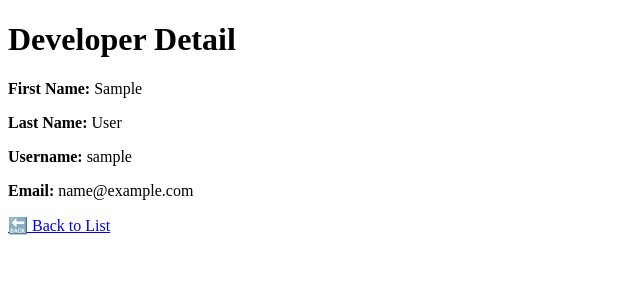
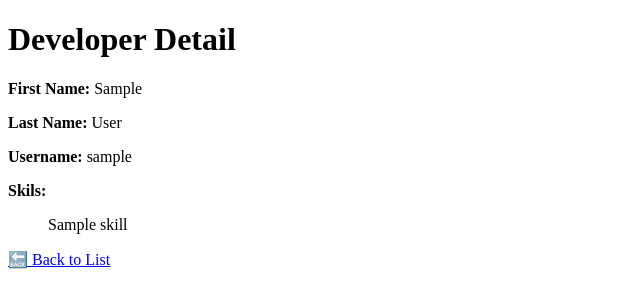
Before and after one commit to TechStack-Backend/student_Alireza_Mortaji, a Django app: template task2/Developers/templates/Developers/developer_cv.html in a window 1280 px wide. Shown: the top 308 px of the page, without its empty margins (0-640 px from the left). Run offline with Django 5.2, Linux system fonts and the light colour scheme; the template is opened without the code that fills it: most values are stand-ins (such as "Sample title", 1, 10 or a date in 2020).

Commit message:
<fix>(task_2): implemented view functions

```diff
--- a/task2/Developers/templates/Developers/developer_cv.html
+++ b/task2/Developers/templates/Developers/developer_cv.html
@@ -9,7 +9,11 @@
   <p><strong>First Name:</strong> {{ developer.first_name }}</p>
   <p><strong>Last Name:</strong> {{ developer.last_name }}</p>
   <p><strong>Username:</strong> {{ developer.username }}</p>
-  <p><strong>Email:</strong> {{ developer.email }}</p>
+  <p><strong>Skils:</strong>
+    {% for skill in developer.skilld %}
+    <ul>{{skill}}</ul>
+    {% endfor %}
+  </p>
 
   <a href="{% url 'developers' %}">🔙 Back to List</a>
 </body>
```
